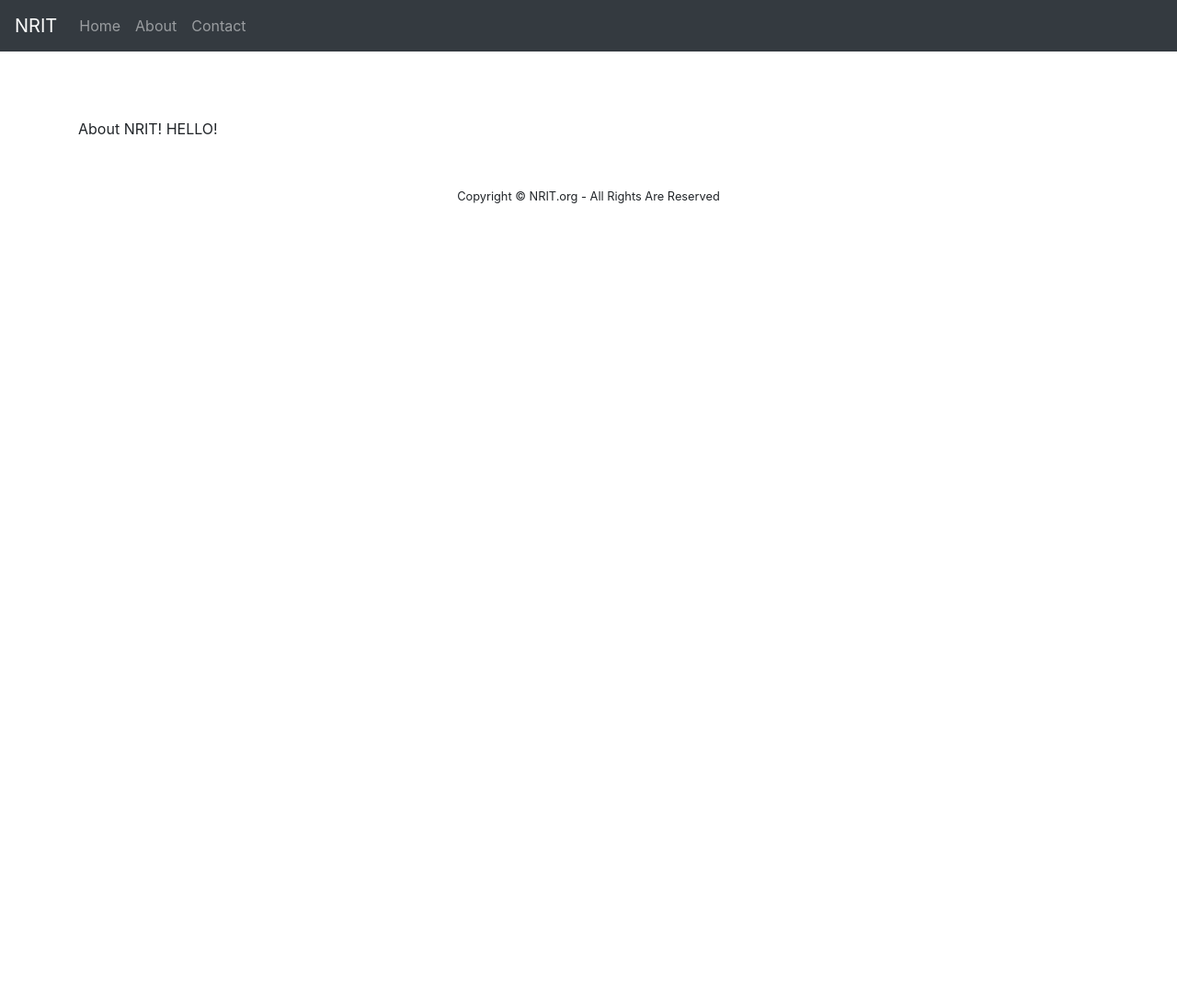
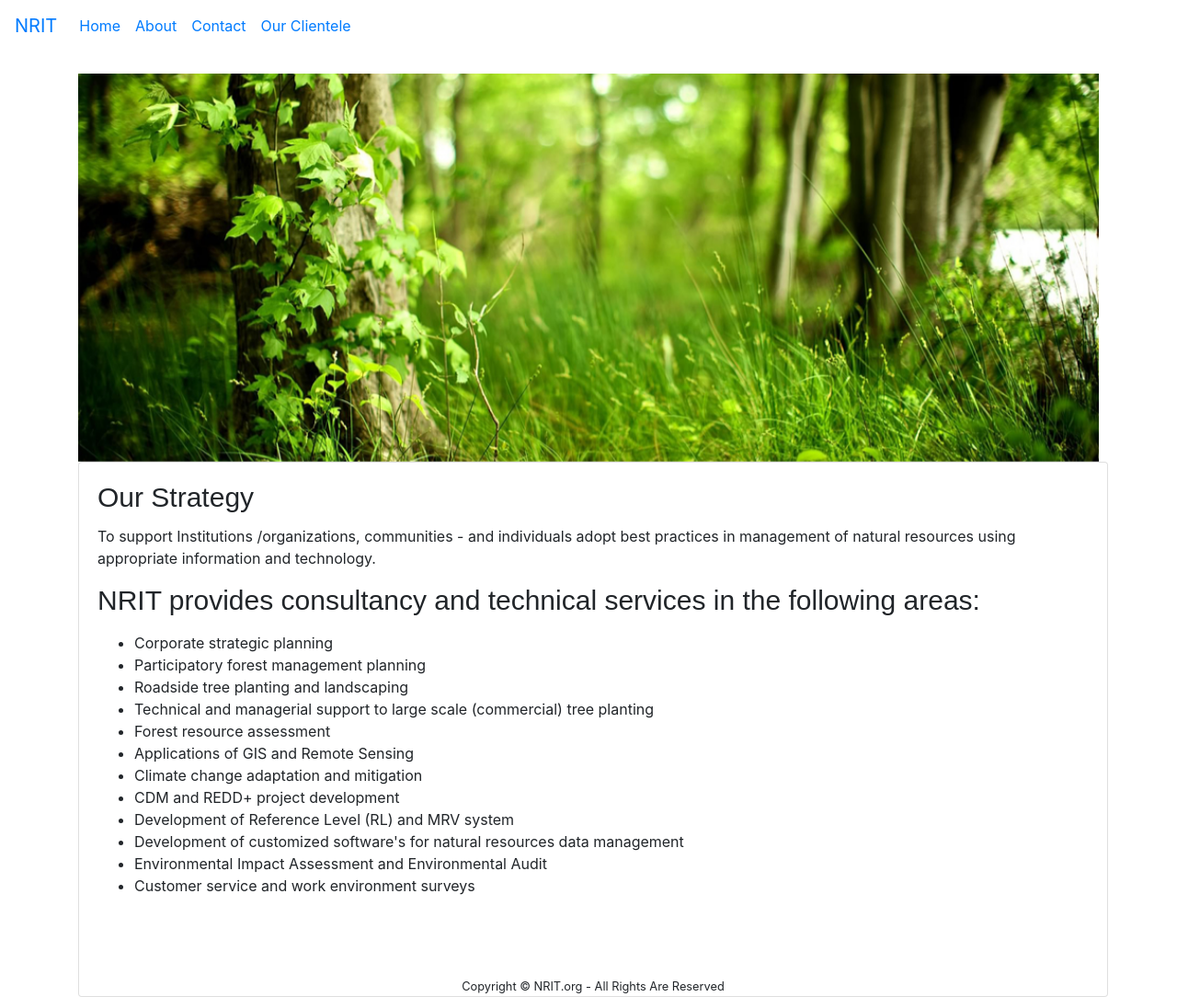
Before and after one commit to sammwaura/NRIT, a Django app: page /about/ in a window 1280 px wide. Shown: the whole page at 92% size. Before the commit the page ends 221 px from the top, so only its background shows below. Run offline with Django 3.2, Linux system fonts and the light colour scheme; some libraries are stand-ins or nearby versions.

Commit message:
create static folder

```diff
--- a/NRIT/settings.py
+++ b/NRIT/settings.py
@@ -119,3 +119,6 @@ USE_TZ = True
 # https://docs.djangoproject.com/en/1.11/howto/static-files/
 
 STATIC_URL = '/static/'
+STATICFILES_DIR = [
+    os.path.join(BASE_DIR, 'static'),
+  ]
--- /dev/null
+++ b/pages/namer.html
@@ -0,0 +1,2 @@
+def namer():
+	return "My Company is called NRIT"
--- a/pages/templates/about.html
+++ b/pages/templates/about.html
@@ -1,18 +1,92 @@
 {% extends 'base.html' %}
-
+{% load static %}
 {% block title %}About Natural Resource Information and Technology{% endblock %}
 
 {%block content %}
 
 
-<br/><br/>
 
-About NRIT!
 
-{% if 2 > 1%}
-	HELLO!
-{% else %}
-	Goodbye
-{% endif %}
+<div id="carouselExampleSlidesOnly" class="carousel slide" data-ride="carousel">
+  <div class="carousel-inner">
+    <div class="carousel-item active">
+      <img class="d-block w-100" src="{% static 'images/nrit2.jpg' %}" alt="First slide">
+    </div>
+    <div class="carousel-item">
+      <img class="d-block w-100" src="{% static 'images/nrit3.jpg' %}" alt="Second slide">
+    </div>
+    <div class="carousel-item">
+      <img class="d-block w-100" src="{% static 'images/nrit4.jpg' %}" alt="Third slide">
+    </div>
+  </div>
+</div>
+
+<div class="card" style="width: 70rem">
+  <div class="card-body">
+    <h5 class="card-title" style="font-size: 30px; font-family: sans-serif; font-weight: 20px">Our Strategy</h5>
+    <p class="card-text">To support Institutions /organizations, communities
+-
+and individuals adopt best practices in management of natural resources using appropriate
+information and technology.</p>
+	<h5 class="card-title" style="font-size: 30px; font-family: sans-serif; font-weight: 20px">NRIT provides consultancy and technical services in the following areas:</h5>
+	<p>
+		<ul>
+
+		<li>
+			Corporate strategic planning
+		</li>
+
+		<li>
+	Participatory forest management planning		</li>
+
+		<li>
+			Roadside tree planting and landscaping
+		</li>
+
+		<li>
+			Technical and managerial support to large
+scale (commercial) tree planting
+		</li>
+
+		<li>
+			Forest resource assessment
+		</li>
+
+		<li>
+			Applications of GIS and Remote Sensing
+		</li>
+
+		<li>
+			Climate change adaptation and mitigation
+		</li>
+
+		<li>
+			CDM and REDD+ project development
+		</li>
+
+		<li>
+			Development of Reference Level (RL) and
+MRV system
+		</li>
+
+		<li>
+			Development of customized software's for
+natural resources data management
+		</li>
+
+		<li>
+			Environmental Impact Assessment and
+Environmental Audit
+		</li>
+
+		<li>
+Customer service and work environment
+surveys
+		</li>
+
+		</ul>
+
+	</p>
+
 
 {% endblock %}
--- a/pages/templates/base.html
+++ b/pages/templates/base.html
@@ -11,7 +11,7 @@
     <title>{% block title %}{% endblock %}</title>
   </head>
   <body>
-    <nav class="navbar navbar-expand-lg navbar-dark bg-dark">
+    <nav class="navbar navbar-expand-md navbar-custom">
   <a class="navbar-brand" href="#">NRIT</a>
   <button class="navbar-toggler" type="button" data-toggle="collapse" data-target="#navbarSupportedContent" aria-controls="navbarSupportedContent" aria-expanded="false" aria-label="Toggle navigation">
     <span class="navbar-toggler-icon"></span>
@@ -29,6 +29,10 @@
 
         <li class="nav-item">
         <a class="nav-link" href="{% url 'contact' %}">Contact</a>
+      </li>
+
+       <li class="nav-item">
+        <a class="nav-link" href="{% url 'Our Clientele' %}">Our Clientele</a>
       </li>
 
     </ul>
--- a/pages/urls.py
+++ b/pages/urls.py
@@ -5,4 +5,5 @@ urlpatterns = [
 	url('^$', views.home, name='home'),
 	url('about/', views.about, name='about'),
 	url('contact/', views.contact, name='contact'),
+	url('Our Clientele/', views.OurClientele, name='Our Clientele'),
 ]
--- a/pages/views.py
+++ b/pages/views.py
@@ -10,3 +10,6 @@ def about(request):
 
 def contact(request):
 	return render(request, "contact.html", {})
+
+def OurClientele(request):
+	return render(request, "Our Clientele.html", {})
```
Also changed, not shown: pages/templates/Our Clientele.html (added, +45 -0 lines), pages/templates/contact.html (+21 -2 lines), pages/templates/home.html (+26 -3 lines), static/images/forest.png (added), static/images/home.jpg (added), static/images/nrit.jpeg (added), static/images/nrit2.jpg (added), static/images/nrit3.jpg (added), static/images/nrit4.jpg (added), 3 other files.
